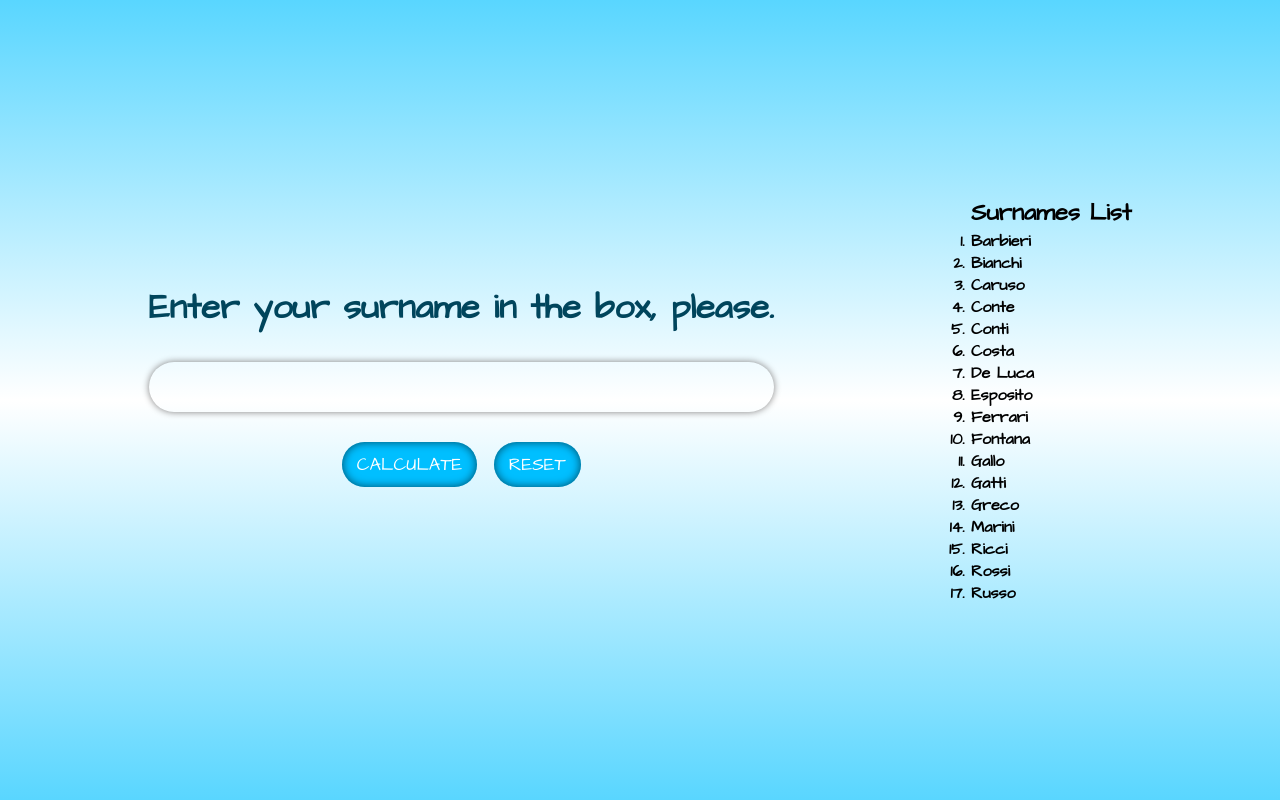
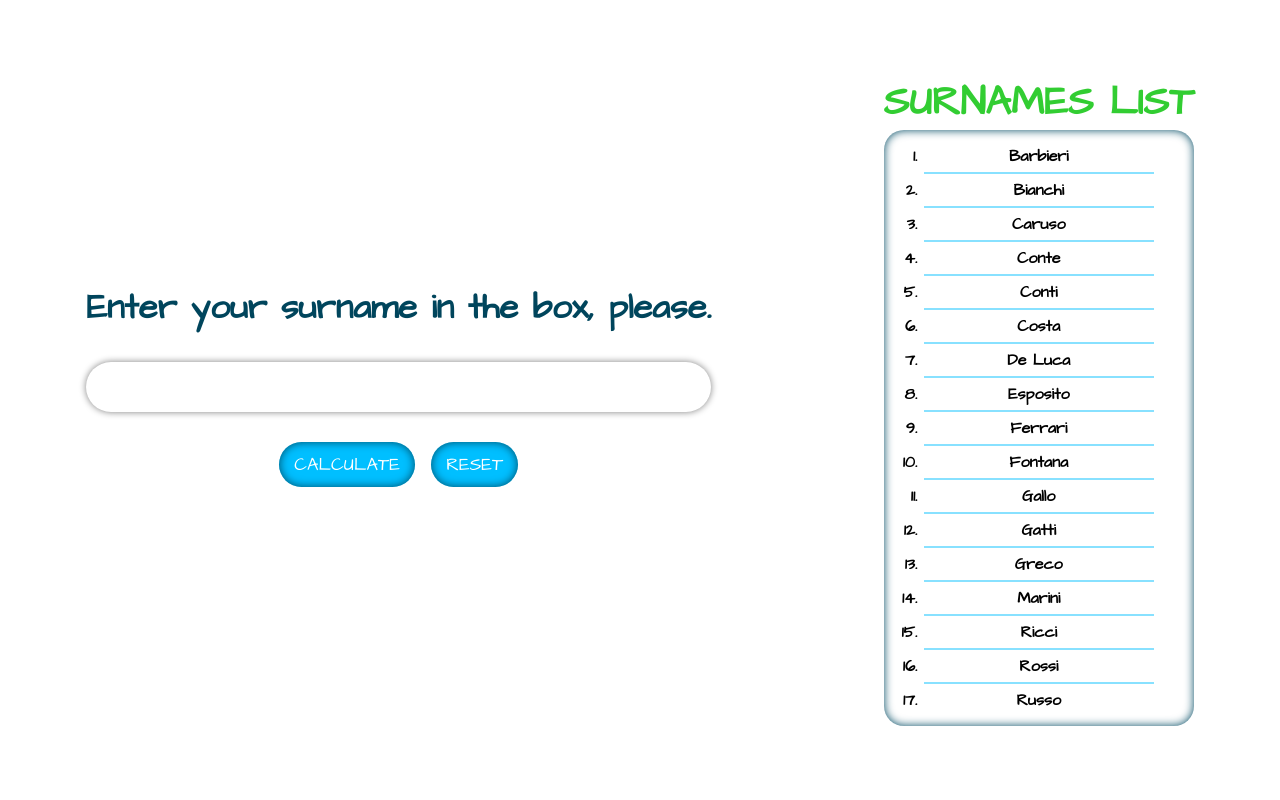
Before and after one commit to AndreaCasentini93/js-lista-cognomi, a plain HTML site: page index.html in a window 1280 px wide. Drawn offline with Linux system fonts and the light colour scheme.

Commit message:
CSS Refactoring

```diff
--- a/css/style.css
+++ b/css/style.css
@@ -1,3 +1,4 @@
+/* COMMONS */
 * {
     box-sizing: border-box;
     padding: 0;
@@ -14,8 +15,6 @@ main {
     justify-content: space-around;
     width: 100%;
     min-height: 100vh;
-    padding: 50px;
-    background-image: linear-gradient(#59d6ff, #ffffff,#59d6ff);
 }
 
 section {
@@ -81,3 +80,22 @@ section {
 }
 
 /* SECTION RIGHT */
+#section_right h1 {
+    text-transform: uppercase;
+    font-size: 40px;
+    color: limegreen;
+}
+
+#section_right ol {
+    padding: 10px 40px;
+    border-radius: 20px;
+    text-align: center;
+    box-shadow: inset 0px 0px 10px #004a63;
+}
+#section_right li {
+    padding: 5px;
+    border-bottom: 2px solid #00bfff77;
+}
+#section_right li:last-child {
+    border-bottom: unset;
+}
```
